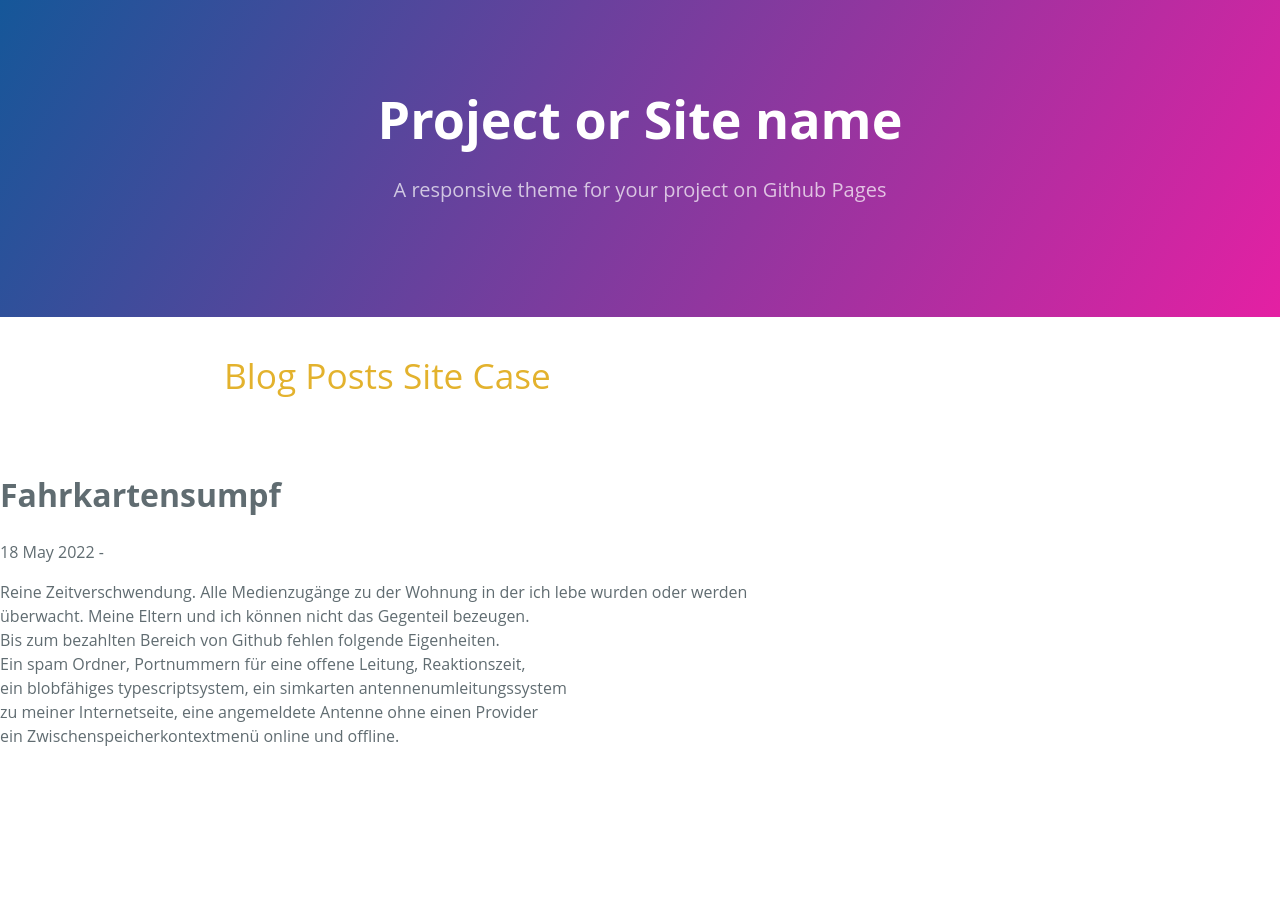
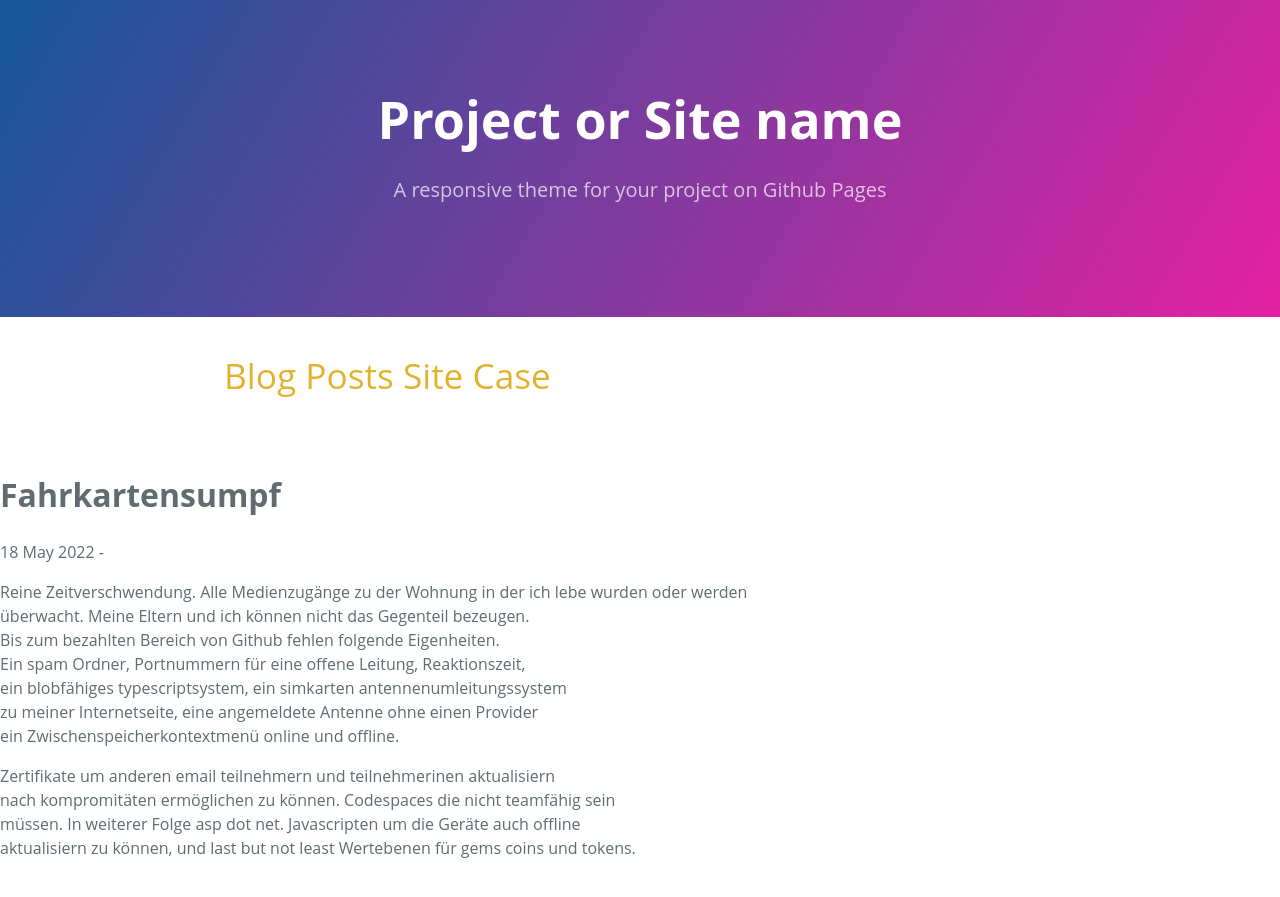
Before and after one commit to ledlightjungledStefan/Osterei, a Jekyll site: the page built from _posts/2022-05-18-fahrkartensumpf.markdown, in a window 1280 px wide. Shown: the top 897 px of the page. Built offline with Jekyll 4.4.1, drawn with Linux system fonts in a browser that asks for light colours.

Commit message:
Update 2022-05-18-fahrkartensumpf.markdown

```diff
--- a/_posts/2022-05-18-fahrkartensumpf.markdown
+++ b/_posts/2022-05-18-fahrkartensumpf.markdown
@@ -11,3 +11,8 @@ Ein spam Ordner, Portnummern für eine offene Leitung, Reaktionszeit,<br>
 ein blobfähiges typescriptsystem, ein simkarten antennenumleitungssystem<br>
 zu meiner Internetseite, eine angemeldete Antenne ohne einen Provider<br>
 ein Zwischenspeicherkontextmenü online und offline.
+
+Zertifikate um anderen email teilnehmern und teilnehmerinen aktualisiern<br>
+nach kompromitäten ermöglichen zu können. Codespaces die nicht teamfähig sein<br>
+müssen. In weiterer Folge asp dot net. Javascripten um die Geräte auch offline<br>
+aktualisiern zu können, und last but not least Wertebenen für gems coins und tokens.
```
